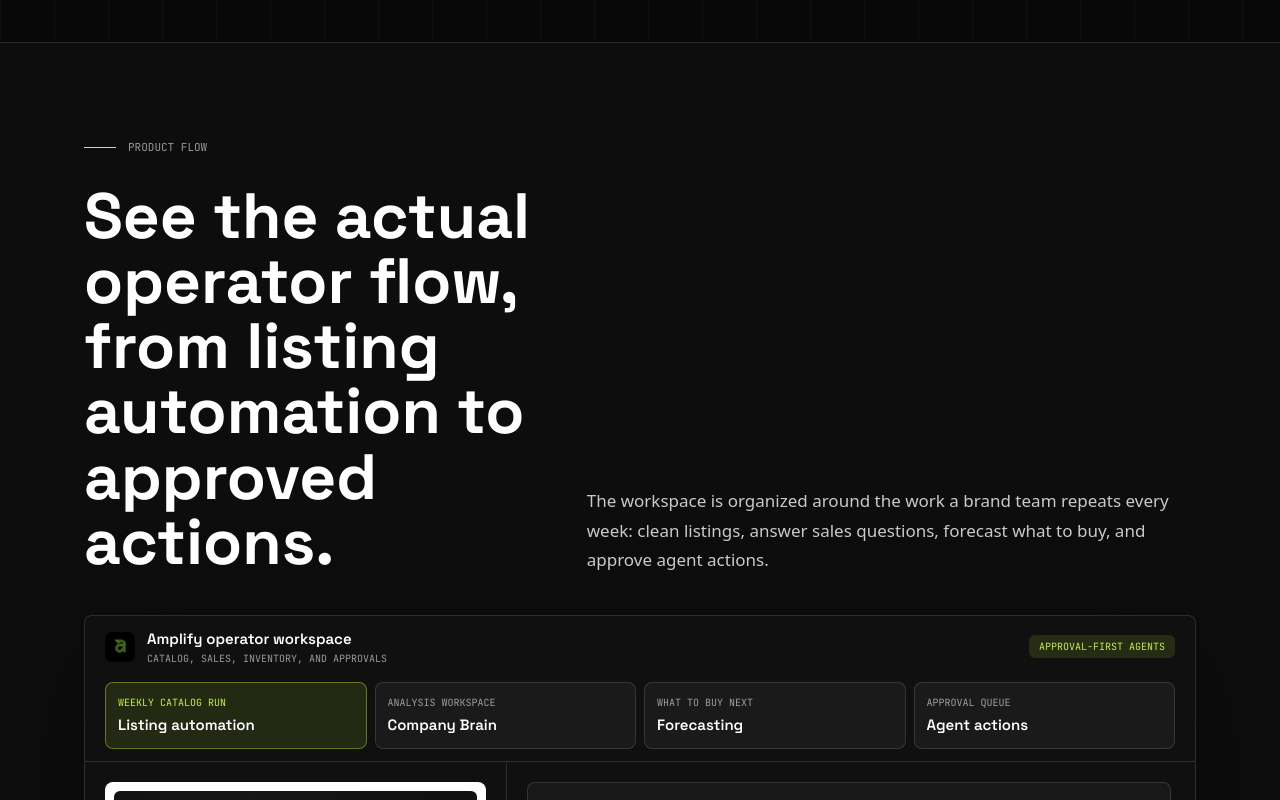
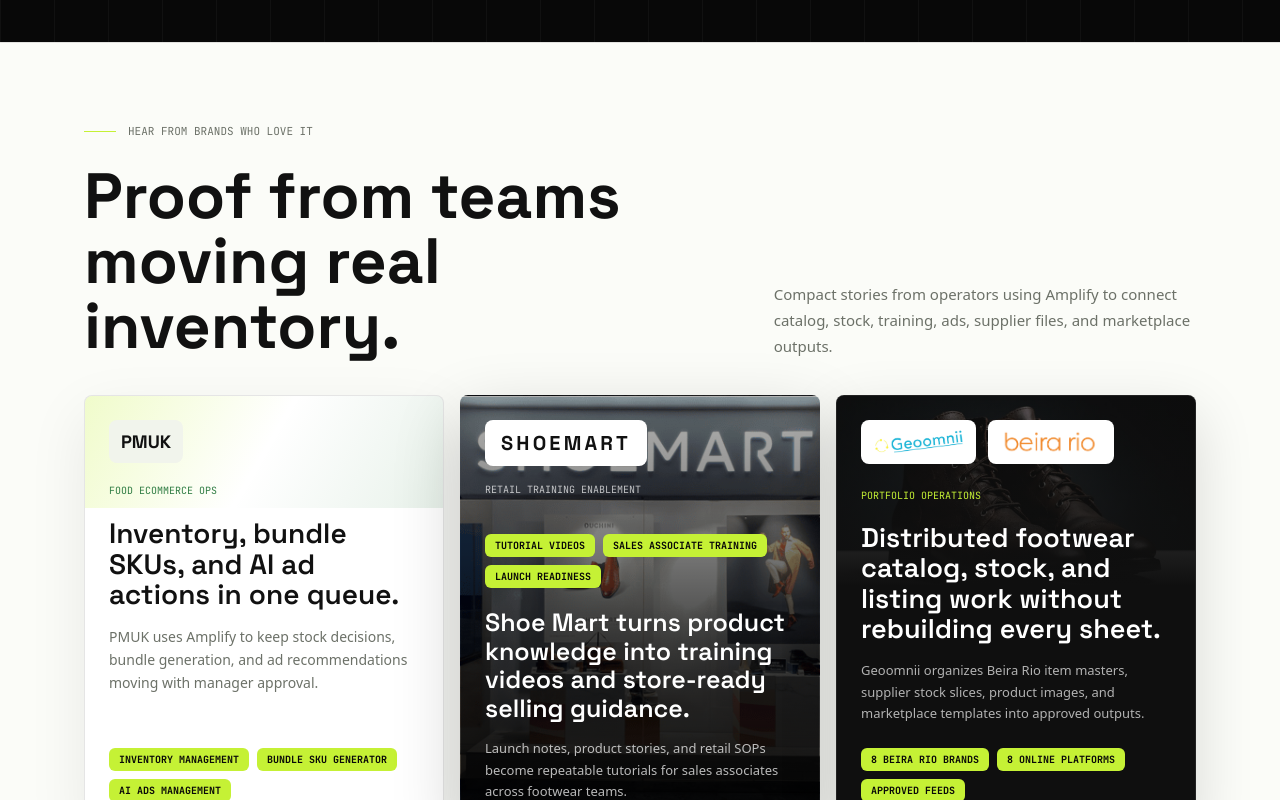
Before and after one commit to Vatsal2006350/amplify-landingpage, a Next.js app: page / in a window 1280 px wide. Shown: the part 1200-2000 px from the top of the page. Built offline with nearby package versions, Linux system fonts and the light colour scheme.

Commit message:
Move customer proof into compact three-card section

```diff
--- a/app/page.tsx
+++ b/app/page.tsx
@@ -214,8 +214,6 @@
   { x: '18%', y: '21%' },
 ]
 
-const PMUK_WORKFLOWS = ['Inventory planning', 'Bundle SKUs', 'AI ads', 'Stock movement', 'Catalog QA', 'PO drafts', 'Margin checks', 'Approval logs']
-
 const PRODUCT_FLOW_TABS = [
   {
     id: 'listings',
@@ -1329,75 +1327,110 @@
 
 function CustomerSection() {
   return (
-    <section style={{ background: '#fbfcf8' }}>
+    <section id="customers" className="scroll-mt-[96px]" style={{ background: L_BG, borderTop: `1px solid ${L_BORDER}`, borderBottom: `1px solid ${L_BORDER}` }}>
       <div className="mx-auto max-w-[1160px] px-5 py-14 sm:px-6 sm:py-20">
-        <div className="mb-8 flex flex-col gap-5 md:flex-row md:items-end md:justify-between">
+        <div className="mb-9 grid gap-5 lg:grid-cols-[0.92fr_0.58fr] lg:items-end">
           <div>
-            <SectionLabel label="Case study" tone="light" />
-            <h2 className="mt-6 max-w-[720px] text-[clamp(30px,5vw,60px)] font-bold leading-[1.02]" style={{ color: L_TEXT, fontFamily: D }}>
-              PMUK runs inventory, bundles, and ads from one operating layer.
+            <SectionLabel label="Hear from brands who love it" tone="light" />
+            <h2 className="mt-6 max-w-[760px] text-[clamp(34px,5.2vw,64px)] font-bold leading-[1.02]" style={{ color: L_TEXT, fontFamily: D }}>
+              Proof from teams moving real inventory.
             </h2>
           </div>
-          <p className="max-w-[390px] text-[14px] leading-[1.7]" style={{ color: L_MUTED }}>
-            PMUK Global Foods is a Mumbai-based ecommerce operator. Amplify helps their team turn daily SKU and growth work into repeatable, approval-ready workflows.
+          <p className="text-[15px] leading-[1.75]" style={{ color: L_MUTED }}>
+            Compact stories from operators using Amplify to connect catalog, stock, training, ads, supplier files, and marketplace outputs.
           </p>
         </div>
 
-        <div className="grid gap-3 lg:grid-cols-[1.2fr_0.8fr]">
+        <div className="grid gap-4 lg:grid-cols-3">
+          <article className="relative min-h-[430px] overflow-hidden rounded-lg border p-5 sm:p-6" style={{ borderColor: L_BORDER, background: '#ffffff', boxShadow: '0 20px 60px rgba(0,0,0,0.08)' }}>
+            <div className="absolute inset-x-0 top-0 h-28" style={{ background: 'linear-gradient(120deg, rgba(197,241,53,0.26), rgba(255,255,255,0), rgba(26,122,46,0.1))' }} />
+            <div className="relative flex h-full min-h-[382px] flex-col justify-between">
+              <div>
+                <div className="mb-5 inline-flex rounded-lg px-3 py-2 text-[18px] font-black" style={{ background: L_SURFACE, color: L_TEXT, fontFamily: D }}>PMUK</div>
+                <div className="mb-5 text-[10px] uppercase" style={{ color: '#2f7c43', fontFamily: M }}>Food ecommerce ops</div>
+                <h3 className="text-[28px] font-semibold leading-[1.08]" style={{ color: L_TEXT, fontFamily: D }}>
+                  Inventory, bundle SKUs, and AI ad actions in one queue.
+                </h3>
+                <p className="mt-4 text-[14px] leading-[1.65]" style={{ color: L_MUTED }}>
+                  PMUK uses Amplify to keep stock decisions, bundle generation, and ad recommendations moving with manager approval.
+                </p>
+              </div>
+              <div className="flex flex-wrap gap-2 pt-8">
+                {['Inventory management', 'Bundle SKU generator', 'AI ads management'].map((item) => (
+                  <span key={item} className="rounded-md px-2.5 py-1 text-[10px] font-bold uppercase" style={{ background: ACCENT, color: BASE, fontFamily: M }}>{item}</span>
+                ))}
+              </div>
+            </div>
+          </article>
+
           <article
-            className="relative min-h-[430px] overflow-hidden rounded-lg border p-5 sm:p-7"
+            className="relative min-h-[430px] overflow-hidden rounded-lg border p-5 sm:p-6"
             style={{
               borderColor: 'rgba(0,0,0,0.12)',
-              backgroundImage: 'linear-gradient(90deg, rgba(0,0,0,0.92), rgba(9,18,10,0.74), rgba(197,241,53,0.16)), radial-gradient(circle at 78% 22%, rgba(197,241,53,0.26), transparent 30%), linear-gradient(135deg, rgba(255,255,255,0.08), transparent 46%)',
+              backgroundImage: 'linear-gradient(180deg, rgba(0,0,0,0.2), rgba(0,0,0,0.72)), url("/images/customers/shoemart-store.png")',
               backgroundSize: 'cover',
               backgroundPosition: 'center',
-              boxShadow: '0 22px 60px rgba(0,0,0,0.16)',
+              boxShadow: '0 24px 68px rgba(0,0,0,0.2)',
             }}
           >
-            <div className="relative flex h-full min-h-[376px] max-w-[540px] flex-col justify-between">
-              <div className="flex items-center gap-3">
-                <span className="rounded-lg bg-white px-3 py-2 text-[18px] font-black" style={{ color: L_TEXT, fontFamily: D }}>
-                  PMUK
-                </span>
-                <span className="text-[10px] uppercase" style={{ color: 'rgba(255,255,255,0.62)', fontFamily: M }}>
-                  Customer story
-                </span>
+            <div className="absolute inset-0" style={{ background: 'linear-gradient(180deg, rgba(0,0,0,0.12), rgba(0,0,0,0.22) 34%, rgba(0,0,0,0.86))' }} />
+            <div className="relative flex h-full min-h-[382px] flex-col justify-between">
+              <div>
+                <div className="inline-flex rounded-lg bg-white px-4 py-2 text-[20px] font-black tracking-[0.16em]" style={{ color: L_TEXT, fontFamily: D }}>
+                  SHOEMART
+                </div>
+                <div className="mt-4 text-[10px] uppercase" style={{ color: 'rgba(255,255,255,0.72)', fontFamily: M }}>Retail training enablement</div>
               </div>
               <div>
                 <div className="mb-5 flex flex-wrap gap-2">
-                  {['Inventory management', 'Bundle SKU generator', 'AI ads management'].map((item) => (
+                  {['Tutorial videos', 'Sales associate training', 'Launch readiness'].map((item) => (
                     <span key={item} className="rounded-md px-2.5 py-1 text-[10px] font-bold uppercase" style={{ background: ACCENT, color: BASE, fontFamily: M }}>
                       {item}
                     </span>
                   ))}
                 </div>
-                <p className="max-w-[470px] text-[24px] font-semibold leading-[1.15] text-white sm:text-[32px]" style={{ fontFamily: D }}>
-                  PMUK uses Amplify to keep inventory decisions, bundle SKUs, and ad actions moving without rebuilding spreadsheets every week.
+                <p className="text-[25px] font-semibold leading-[1.14] text-white" style={{ fontFamily: D }}>
+                  Shoe Mart turns product knowledge into training videos and store-ready selling guidance.
                 </p>
+                <p className="mt-4 text-[13px] leading-[1.65]" style={{ color: 'rgba(255,255,255,0.72)' }}>
+                  Launch notes, product stories, and retail SOPs become repeatable tutorials for sales associates across footwear teams.
+                </p>
               </div>
             </div>
           </article>
 
-          <div className="grid gap-3 sm:grid-cols-2 lg:grid-cols-1">
-            <article className="rounded-lg border bg-white p-5" style={{ borderColor: L_BORDER }}>
-              <div className="mb-6 inline-flex rounded-lg px-3 py-2 text-[18px] font-black" style={{ background: L_SURFACE, color: L_TEXT, fontFamily: D }}>PMUK</div>
-              <h3 className="mb-3 text-[19px] font-semibold" style={{ color: L_TEXT, fontFamily: D }}>Food ecommerce operations, not point tools.</h3>
-              <p className="text-[13px] leading-[1.65]" style={{ color: L_MUTED }}>
-                One workflow can track stock, generate bundle SKUs, prepare ad recommendations, and keep managers in the approval loop.
-              </p>
-            </article>
-
-            <article className="rounded-lg border p-5" style={{ borderColor: L_BORDER, background: '#101010' }}>
-              <div className="mb-5 text-[10px] uppercase" style={{ color: ACCENT, fontFamily: M }}>Workflows covered</div>
-              <div className="grid grid-cols-2 gap-2">
-                {PMUK_WORKFLOWS.map((workflow) => (
-                  <span key={workflow} className="rounded-md border px-2 py-2 text-center text-[10px] uppercase" style={{ borderColor: 'rgba(255,255,255,0.12)', color: SOFT, fontFamily: M }}>
-                    {workflow}
+          <article className="relative min-h-[430px] overflow-hidden rounded-lg border p-5 sm:p-6" style={{ borderColor: 'rgba(255,255,255,0.08)', background: '#0f0f0f', boxShadow: '0 20px 60px rgba(0,0,0,0.14)' }}>
+            <div className="absolute inset-x-0 top-0 h-[190px] overflow-hidden">
+              <img src="/images/products/customer-shoe-boot.jpg" alt="" className="h-full w-full object-cover" style={{ filter: 'saturate(0.86) contrast(0.9) brightness(0.52)' }} />
+              <div className="absolute inset-0" style={{ background: 'linear-gradient(180deg, rgba(0,0,0,0.18), #0f0f0f)' }} />
+            </div>
+            <div className="relative flex h-full min-h-[382px] flex-col justify-between">
+              <div>
+                <div className="flex flex-wrap items-center gap-3">
+                  <span className="rounded-lg bg-white px-3 py-2">
+                    <img src="/logos/geoomnii.png" alt="Geoomnii" className="h-7 w-auto object-contain" />
                   </span>
-                ))}
-              </div>
-            </article>
-          </div>
+                  <span className="rounded-lg bg-white px-3 py-2">
+                    <img src="/logos/beira-rio.png" alt="Beira Rio" className="h-7 w-auto object-contain" />
+                  </span>
+                </div>
+                <div className="mt-6 text-[10px] uppercase" style={{ color: ACCENT, fontFamily: M }}>Portfolio operations</div>
+              </div>
+              <div>
+                <h3 className="text-[27px] font-semibold leading-[1.12] text-white" style={{ fontFamily: D }}>
+                  Distributed footwear catalog, stock, and listing work without rebuilding every sheet.
+                </h3>
+                <p className="mt-4 text-[13px] leading-[1.65]" style={{ color: 'rgba(255,255,255,0.68)' }}>
+                  Geoomnii organizes Beira Rio item masters, supplier stock slices, product images, and marketplace templates into approved outputs.
+                </p>
+                <div className="mt-6 flex flex-wrap gap-2">
+                  {['8 Beira Rio brands', '8 online platforms', 'Approved feeds'].map((item) => (
+                    <span key={item} className="rounded-md px-2.5 py-1 text-[10px] font-bold uppercase" style={{ background: ACCENT, color: BASE, fontFamily: M }}>{item}</span>
+                  ))}
+                </div>
+              </div>
+            </div>
+          </article>
         </div>
       </div>
     </section>
@@ -1574,6 +1607,8 @@
         </div>
       </section>
 
+      <CustomerSection />
+
       <section id="product-flow" className="scroll-mt-[96px]" style={{ background: '#0d0d0d', borderTop: `1px solid ${BORDER}`, borderBottom: `1px solid ${BORDER}` }}>
         <div className="mx-auto max-w-[1160px] px-5 py-16 sm:px-6 sm:py-24">
           <div className="mb-10 grid gap-6 lg:grid-cols-[0.88fr_1.12fr] lg:items-end">
@@ -1666,7 +1701,6 @@
       </section>
 
       <IntegrationsSection />
-      <CustomerSection />
 
       <section id="cta" className="relative overflow-hidden" style={{ background: '#081008', borderTop: `1px solid ${BORDER}` }}>
         <div className="absolute inset-0 pointer-events-none" style={{ background: 'linear-gradient(120deg, rgba(197,241,53,0.13), transparent 38%, rgba(255,255,255,0.04))' }} />
```
Also changed, not shown: public/images/customers/shoemart-store.png (added).
